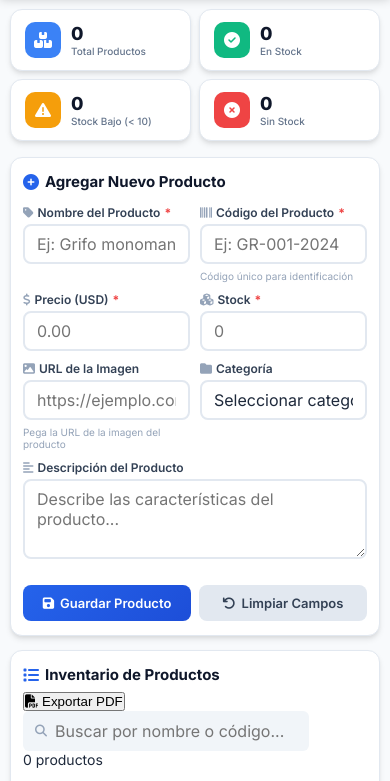
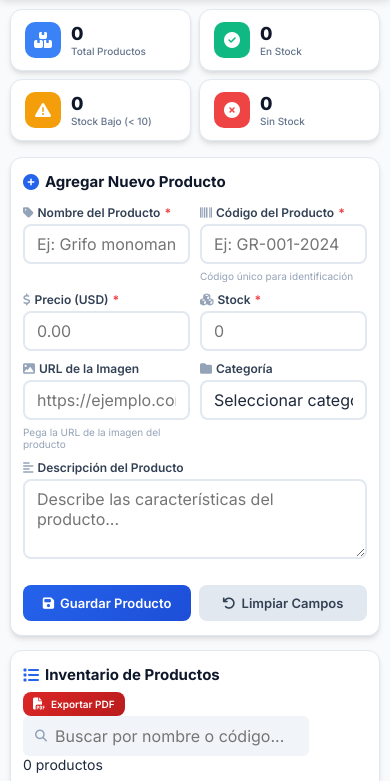
Before and after one commit to WichoDBravo/FontaneryYoli, a plain HTML site: page index.html in a window 390 px wide. Shown: the part 63-844 px from the top of the page. Drawn offline with nearby package versions, Linux system fonts and the light colour scheme; no server answers; a script that the page names is missing.

Commit message:
Update style.css

```diff
--- a/style.css
+++ b/style.css
@@ -429,7 +429,7 @@ body {
 }
 
 /* ============================================ */
-/* PRODUCTOS - TARJETAS (CARDS)                */
+/* PRODUCTOS - TARJETAS                         */
 /* ============================================ */
 
 .products-grid {
@@ -1245,3 +1245,65 @@ html {
 ::-webkit-scrollbar-thumb:hover {
     background: var(--gray-400);
 }
+
+/* ============================================ */
+/* BOTÓN EXPORTAR PDF                          */
+/* ============================================ */
+
+.btn-export-pdf {
+    background: linear-gradient(135deg, #dc2626, #b91c1c);
+    color: white;
+    border: none;
+    padding: 8px 16px;
+    border-radius: 8px;
+    font-size: 13px;
+    font-weight: 600;
+    cursor: pointer;
+    transition: all 0.3s ease;
+    display: flex;
+    align-items: center;
+    gap: 6px;
+    font-family: inherit;
+    white-space: nowrap;
+}
+
+.btn-export-pdf:hover {
+    transform: translateY(-2px);
+    box-shadow: 0 4px 15px rgba(220, 38, 38, 0.3);
+}
+
+.btn-export-pdf i {
+    font-size: 14px;
+}
+
+.btn-export-pdf:disabled {
+    opacity: 0.6;
+    cursor: not-allowed;
+    transform: none;
+}
+
+/* ============================================ */
+/* RESPONSIVE - BOTÓN PDF                      */
+/* ============================================ */
+
+@media (max-width: 768px) {
+    .btn-export-pdf {
+        padding: 6px 12px;
+        font-size: 11px;
+    }
+
+    .btn-export-pdf span {
+        display: none;
+    }
+}
+
+@media (max-width: 480px) {
+    .btn-export-pdf {
+        padding: 6px 10px;
+        font-size: 10px;
+    }
+
+    .btn-export-pdf i {
+        font-size: 12px;
+    }
+}
```
